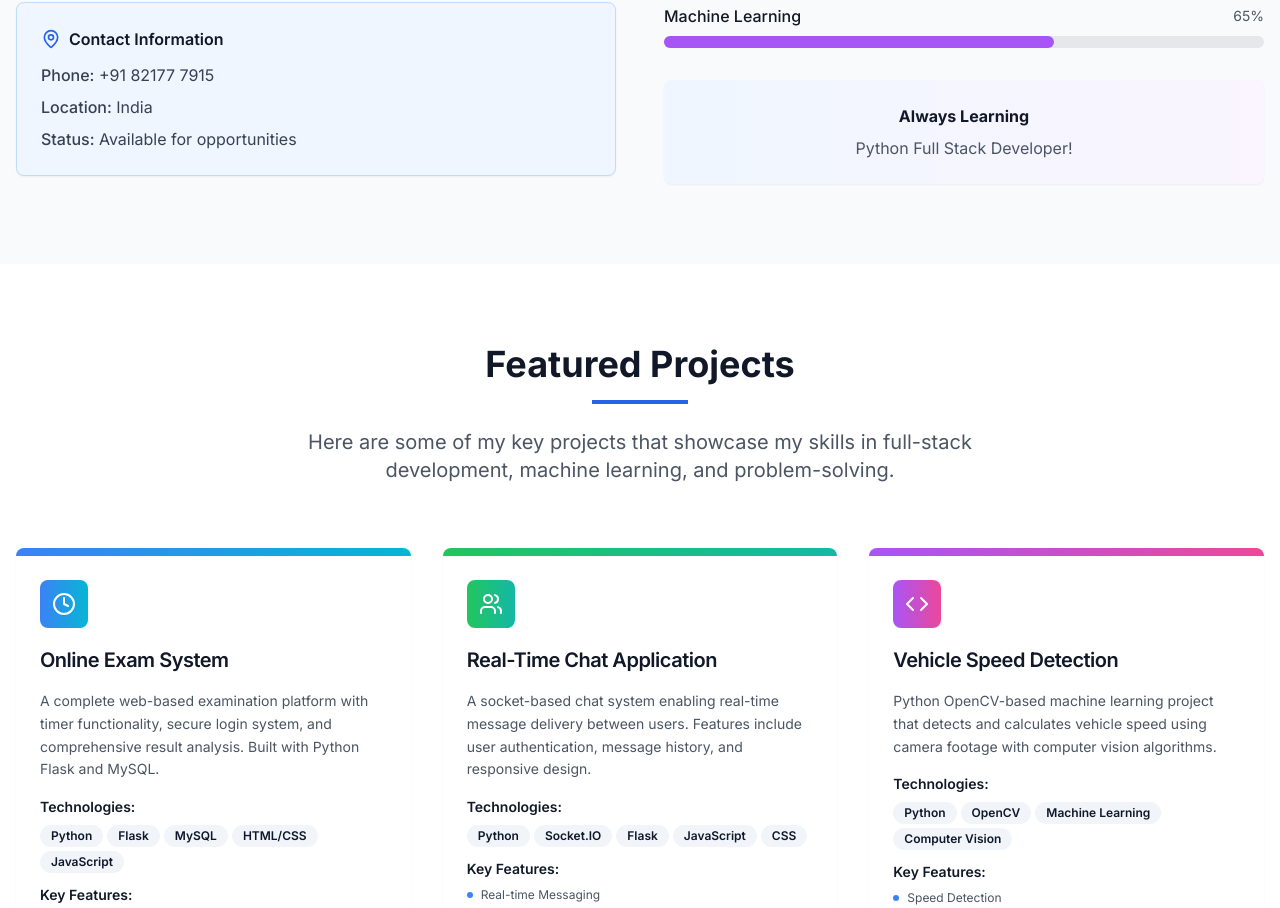
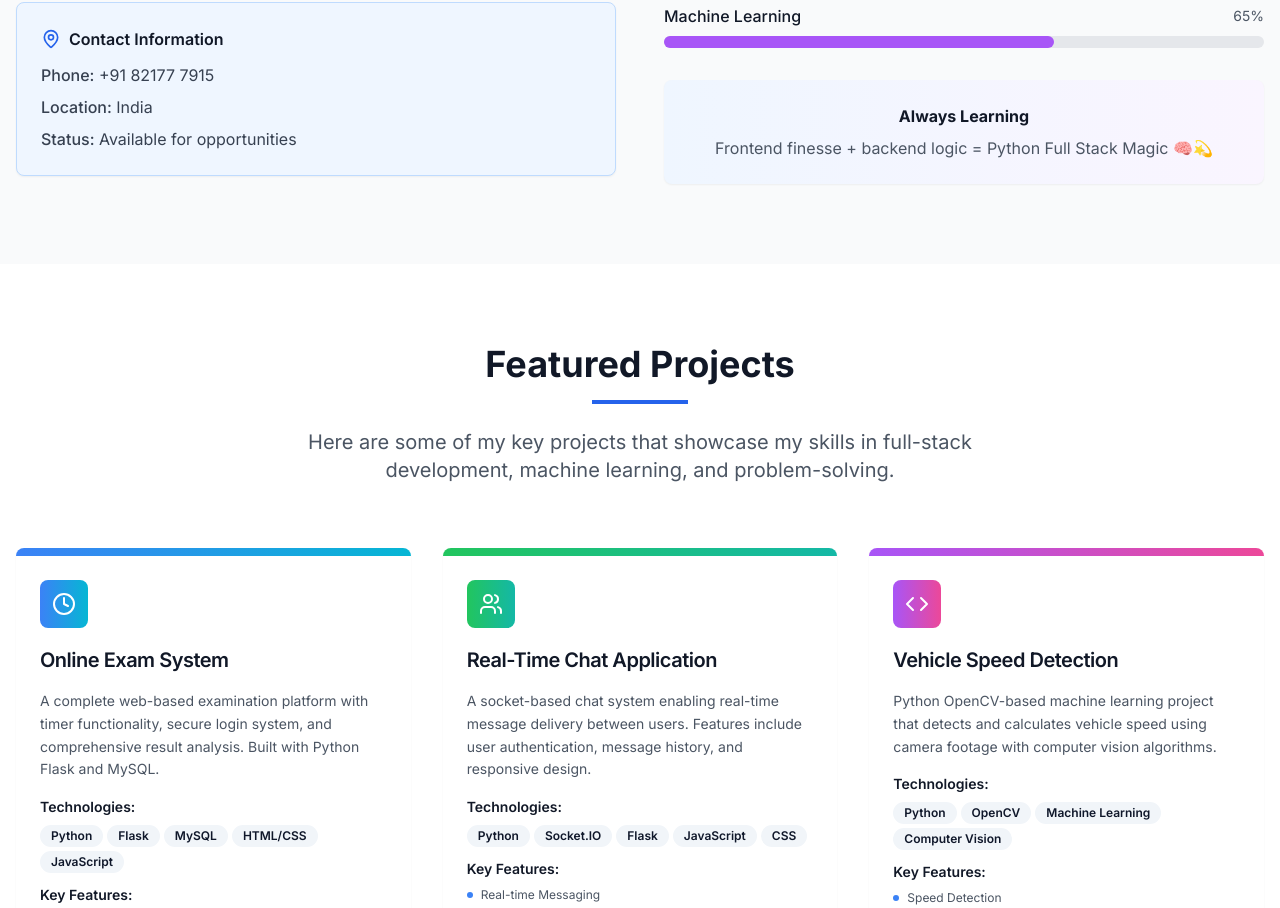
Before and after one commit to Gaddamadithya/Adithya-portfolio, a React (Vite) app: page / in a window 1280 px wide. Shown: the part 1704-2612 px from the top of the page. Built offline with nearby package versions, Linux system fonts and the light colour scheme.

Commit message:
Refactor About section
Update the "Always learning" section with the new text and emojis.

```diff
--- a/src/components/About.tsx
+++ b/src/components/About.tsx
@@ -1,3 +1,4 @@
+
 import React from 'react';
 import { GraduationCap, MapPin, Calendar, Code2, Download } from 'lucide-react';
 import { Card, CardContent } from '@/components/ui/card';
@@ -139,7 +140,7 @@ const About = () => {
               <CardContent className="p-6 text-center">
                 <h4 className="font-bold text-gray-900 mb-2">Always Learning</h4>
                 <p className="text-gray-600">
-                  Python Full Stack Developer!
+                  Frontend finesse + backend logic = Python Full Stack Magic 🧠💫
                 </p>
               </CardContent>
             </Card>
```
